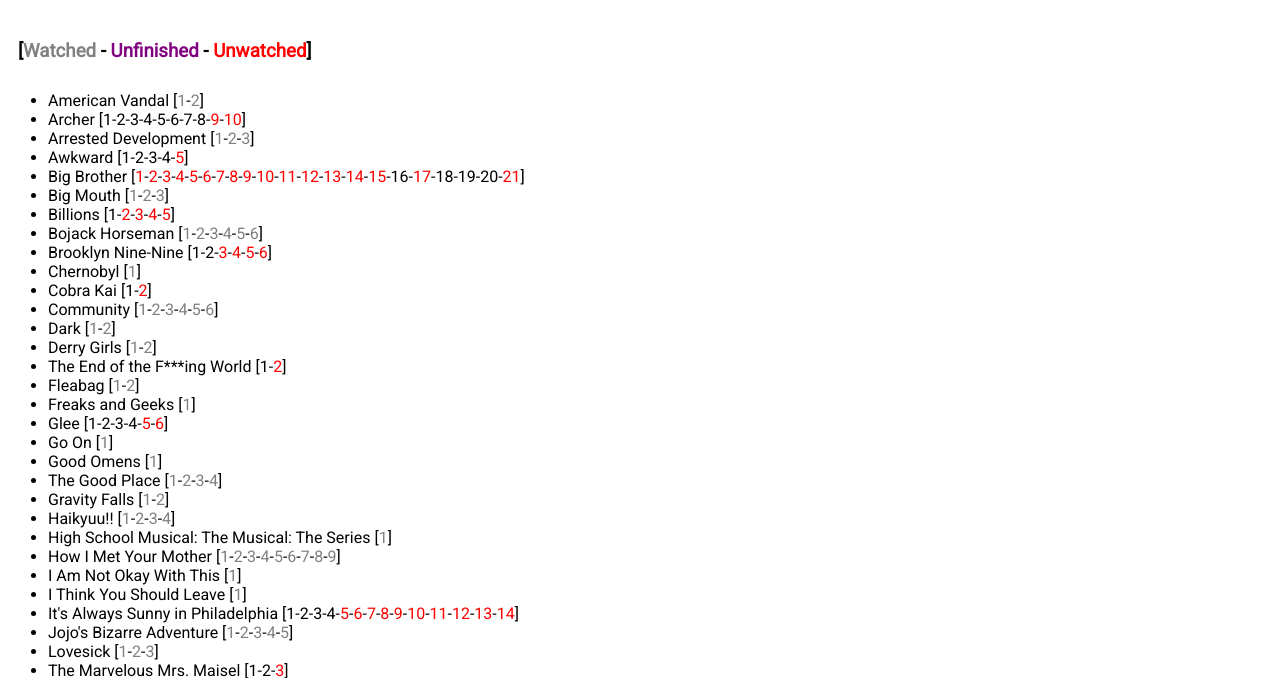
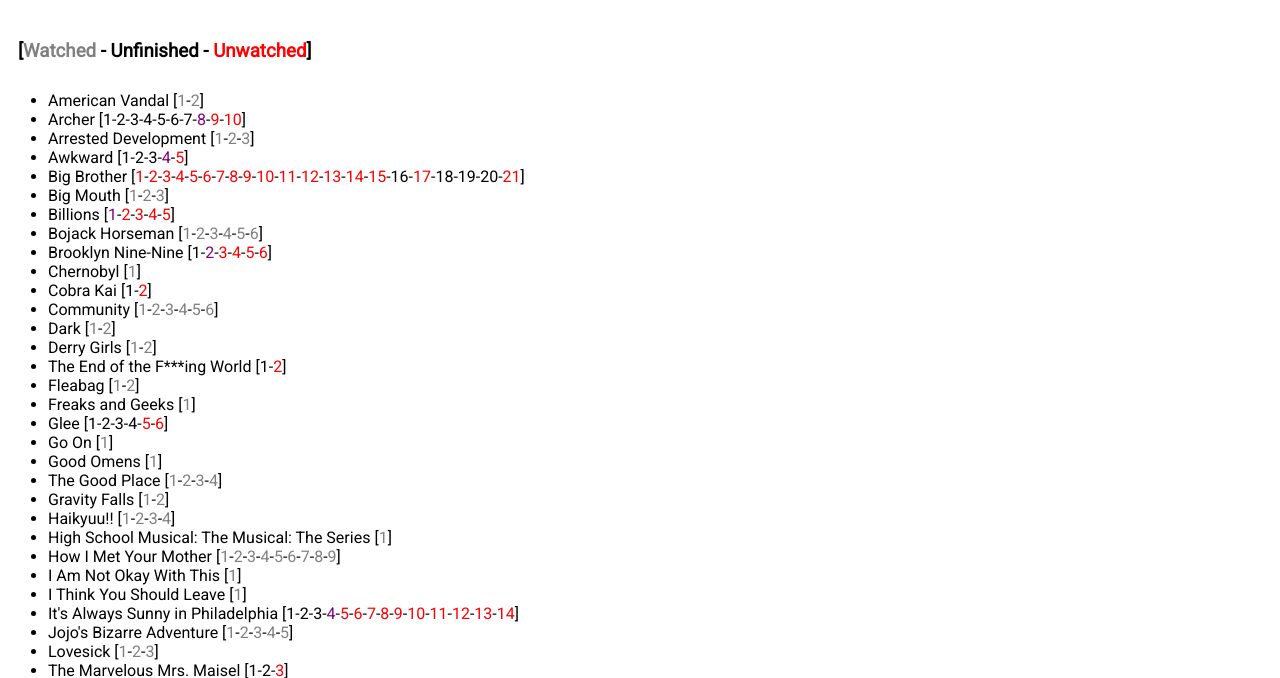
Before and after one commit to Nathansbud/MediaLog, a plain HTML site: page medialog.html in a window 1280 px wide. Shown: the part 122-800 px from the top of the page. Drawn offline with Linux system fonts and the light colour scheme.

Commit message:
fixed css in_progress → unfinished

```diff
--- a/style.css
+++ b/style.css
@@ -33,7 +33,7 @@ ul.nav li a:hover {
     border: 2px solid grey;
 }
 
-.in_progress {
+.unfinished {
     color: purple;
 }
 
```
